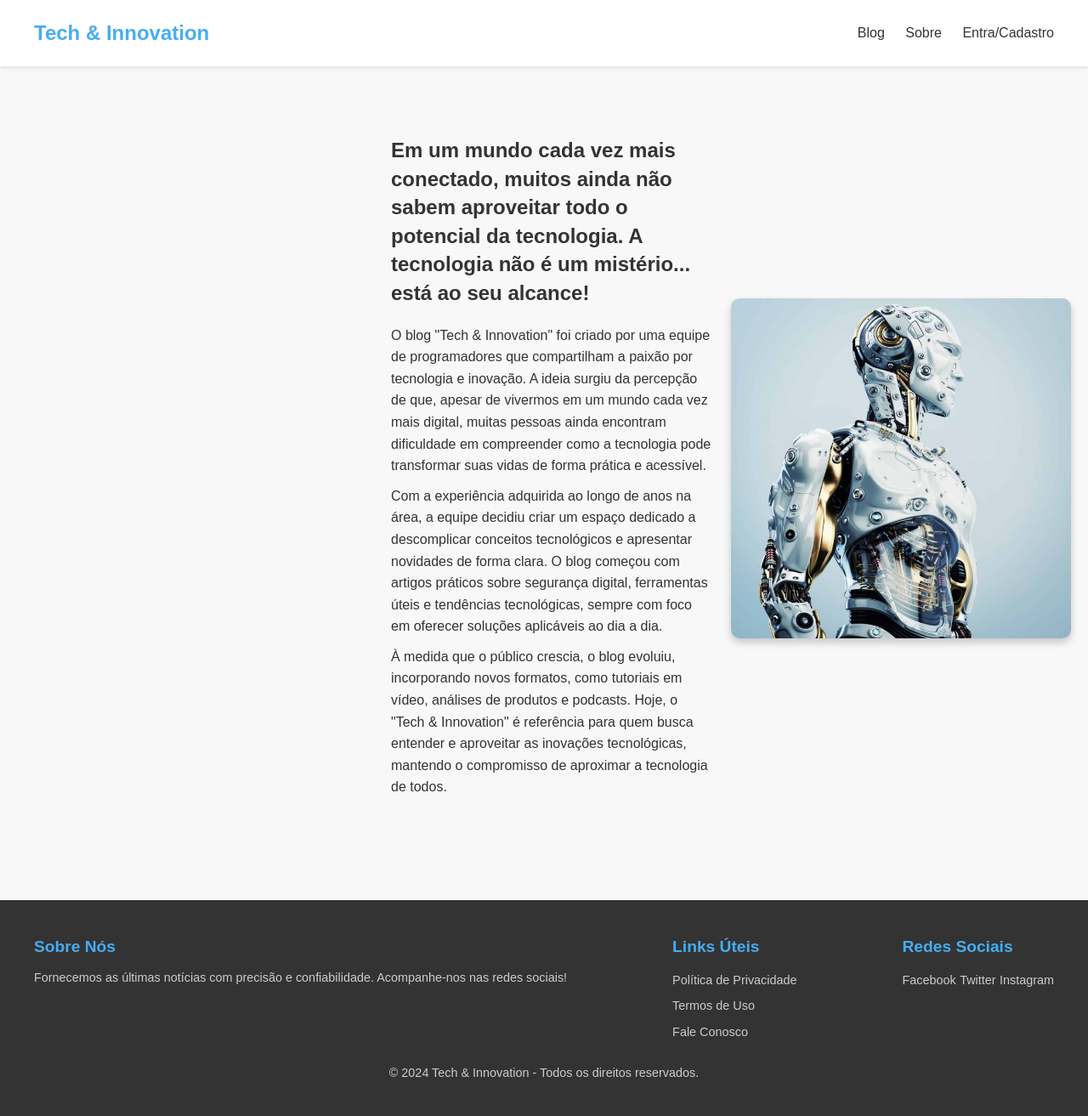
After one commit to Art-Oliver/blog, a PHP site: page /sobre.html in a window 1280 px wide. The commit adds this page. Shown: the whole page at 85% size. Run offline with PHP 8.4, Linux system fonts and the light colour scheme.

Commit message:
Add files via upload
adicionei a pagina "sobre" e "cadastro" e adicionei o rodape

```diff
--- /dev/null
+++ b/sobre.html
@@ -0,0 +1,60 @@
+<!DOCTYPE html>
+<html lang="pt-br">
+<head>
+    <meta charset="UTF-8">
+    <meta name="viewport" content="width=device-width, initial-scale=1.0">
+    <link rel="stylesheet" href="style.css">
+    <link rel="shortcut icon" href="imagens/logo1.webp" type="image/x-icon">
+    <title>Tech & Innovation</title>
+</head>
+<body>
+    <header>
+        <div class="nome-do-blog">Tech & Innovation</div>
+        <nav class="menu">
+            <a href="index.html">Blog</a>
+            <a href="sobre.html">Sobre</a>
+            <a href="cadastro.html">Entra/Cadastro</a>
+        </nav>
+    </header>
+
+    <main class="sobre-container">
+        <div class="texto">
+            <h2>Em um mundo cada vez mais conectado, muitos ainda não sabem aproveitar todo o potencial da tecnologia. A tecnologia não é um mistério... está ao seu alcance!</h2>
+            <p>O blog "Tech & Innovation" foi criado por uma equipe de programadores que compartilham a paixão por tecnologia e inovação. A ideia surgiu da percepção de que, apesar de vivermos em um mundo cada vez mais digital, muitas pessoas ainda encontram dificuldade em compreender como a tecnologia pode transformar suas vidas de forma prática e acessível.</p>
+            <p>Com a experiência adquirida ao longo de anos na área, a equipe decidiu criar um espaço dedicado a descomplicar conceitos tecnológicos e apresentar novidades de forma clara. O blog começou com artigos práticos sobre segurança digital, ferramentas úteis e tendências tecnológicas, sempre com foco em oferecer soluções aplicáveis ao dia a dia.</p>
+            <p>À medida que o público crescia, o blog evoluiu, incorporando novos formatos, como tutoriais em vídeo, análises de produtos e podcasts. Hoje, o "Tech & Innovation" é referência para quem busca entender e aproveitar as inovações tecnológicas, mantendo o compromisso de aproximar a tecnologia de todos.</p>
+        </div>
+        <div class="imagem">
+            <img src="imagens/Robo-musculos-1.jpg" alt="Robo">
+        </div>
+    </main>
+
+    <footer class="rodape">
+        <div class="container-rodape">
+            <div class="sobre-nos">
+                <h4>Sobre Nós</h4>
+                <p>Fornecemos as últimas notícias com precisão e confiabilidade. Acompanhe-nos nas redes sociais!</p>
+            </div>
+            <div class="links-uteis">
+                <h4>Links Úteis</h4>
+                <ul>
+                    <li><a href="#politica-privacidade">Política de Privacidade</a></li>
+                    <li><a href="#termos-uso">Termos de Uso</a></li>
+                    <li><a href="#contato">Fale Conosco</a></li>
+                </ul>
+            </div>
+            <div class="redes-sociais">
+                <h4>Redes Sociais</h4>
+                <a href="https://facebook.com" target="_blank">Facebook</a>
+                <a href="https://twitter.com" target="_blank">Twitter</a>
+                <a href="https://instagram.com" target="_blank">Instagram</a>
+            </div>
+        </div>
+        <div class="direitos">
+            <p>&copy; 2024 Tech & Innovation - Todos os direitos reservados.</p>
+        </div>
+    </footer>
+
+
+</body>
+</html>
--- a/style.css
+++ b/style.css
@@ -1,194 +1,278 @@
 /* Reset básico */
-* { /* Aplica regras para todos os elementos da página */
-    margin: 0; /* Remove a margem padrão */
-    padding: 0; /* Remove o espaçamento interno padrão */
-    box-sizing: border-box; /* Inclui a borda e o padding no tamanho total dos elementos */
+* {
+  margin: 0;
+  padding: 0;
+  box-sizing: border-box;
 }
 
-body { /* Estiliza o corpo da página */
-    font-family: Arial, sans-serif; /* Define a fonte como Arial ou uma genérica sans-serif */
-    background-color: #f8f8f8; /* Define a cor de fundo da página */
-    color: #333; /* Define a cor do texto principal */
-    line-height: 1.6; /* Define o espaçamento entre linhas */
+body {
+  font-family: Arial, sans-serif;
+  background-color: #f8f8f8;
+  color: #333;
+  line-height: 1.6;
 }
 
-/* Cabeçalho */
-header { /* Estiliza o cabeçalho */
-    display: flex; /* Cria um layout flexível para alinhar itens */
-    justify-content: space-between; /* Espaço máximo entre a logo e o menu */
-    align-items: center; /* Alinha verticalmente os itens */
-    padding: 20px 40px; /* Define espaçamento interno no cabeçalho */
-    background-color: #ffffff; /* Define cor de fundo branca */
-    box-shadow: 0px 2px 5px rgba(0, 0, 0, 0.1); /* Adiciona sombra ao cabeçalho */
-    position: fixed; /* Faz com que o cabeçalho permaneça fixo no topo */
-    top: 0; /* Posiciona o cabeçalho no topo da página */
-    width: 100%; /* Faz o cabeçalho ocupar toda a largura da tela */
-    z-index: 1000; /* Garante que o cabeçalho fique na frente de outros elementos */
+
+/*menu*/
+header {
+  display: flex;
+  justify-content: space-between;
+  align-items: center;
+  padding: 20px 40px;
+  background-color: #ffffff;
+  box-shadow: 0px 2px 5px rgba(0, 0, 0, 0.1);
+  position: fixed;
+  top: 0;
+  width: 100%;
+  z-index: 1000;
 }
 
-.nome-do-blog { /* Estiliza o texto da logo */
-    font-size: 24px; /* Tamanho da fonte da logo */
-    font-weight: bold; /* Define a fonte como negrito */
+.nome-do-blog {
+  font-size: 24px;
+  font-weight: bold;
   color: #46adf1;
 }
 
-.menu a { /* Estiliza os links do menu */
-    margin-left: 20px; /* Adiciona espaçamento à esquerda de cada link */
-    text-decoration: none; /* Remove o sublinhado padrão dos links */
-    color: #333; /* Define a cor do texto dos links */
-    font-size: 16px; /* Define o tamanho do texto dos links */
+.menu a {
+  margin-left: 20px;
+  text-decoration: none;
+  color: #333;
+  font-size: 16px;
 }
 
-.menu a:hover { /* Estilo quando o mouse passa sobre os links */
-    text-decoration: underline; /* Adiciona sublinhado ao passar o mouse */
+.menu a:hover {
+  text-decoration: underline;
   color: #46adf1;
   font-weight: 500;
 }
 
-/* Layout principal */
-.noticia-principal { /* Estiliza a área principal da página */
-    display: flex; /* Cria um layout flexível para alinhar imagem e texto lado a lado */
-    flex-direction: row; /* Define a direção dos itens como horizontal */
-    align-items: center; /* Alinha verticalmente imagem e texto */
-    justify-content: center; /* Centraliza o conteúdo na página */
-    margin: 120px auto; /* **Aumentei para 120px para mais espaçamento acima do conteúdo** */
-    max-width: 1200px; /* Limita a largura máxima do conteúdo */
-    padding: 20px; /* Espaçamento interno ao redor do conteúdo */
-    background-color: #ffffff; /* Cor de fundo branco para o bloco principal */
-    box-shadow: 0px 2px 5px rgba(0, 0, 0, 0.1); /* Adiciona sombra ao conteúdo */
-    border-radius: 10px; /* Arredonda os cantos do conteúdo */
+
+/*noticia princial*/
+.noticia-principal {
+  display: flex;
+  flex-direction: row;
+  align-items: center;
+  justify-content: center;
+  margin: 120px auto;
+  max-width: 1200px;
+  padding: 20px;
+  background-color: #ffffff;
+  box-shadow: 0px 2px 5px rgba(0, 0, 0, 0.1);
+  border-radius: 10px;
 }
 
-/* Imagem */
-.imagem-da-noticia-principal img { /* Estiliza a imagem dentro do contêiner */
-    max-width: 500px; /* Define uma largura máxima para a imagem */
-    border-radius: 10px; /* Arredonda os cantos da imagem */
+.imagem-da-noticia-principal img {
+  max-width: 500px;
+  border-radius: 10px;
 }
 
-/* Texto */
-.texto-da-noticia-principal { /* Estiliza o contêiner de texto */
-    margin-left: 40px; /* Adiciona espaçamento à esquerda do texto */
+.texto-da-noticia-principal {
+  margin-left: 40px;
 }
 
-.texto-da-noticia-principal h2 { /* Estiliza o título */
-    font-size: 30px; /* Define o tamanho da fonte do título */
-    color: #46adf1; /* Define a cor do texto do título (cinza claro) */
-    margin-bottom: 20px; /* Adiciona espaçamento abaixo do título */
+.texto-da-noticia-principal h2 {
+  font-size: 30px;
+  color: #46adf1;
+  margin-bottom: 20px;
 }
 
-.texto-da-noticia-principal p { /* Estiliza o parágrafo */
-    font-size: 20px; /* Define o tamanho da fonte do texto principal */
-    font-weight: bold; /* Deixa o texto em negrito */
-    color: #868686; /* Define a cor do texto principal (cinza escuro) */
-}
-
-.secao-noticias { /* Estiliza toda a seção de notícias */
-    padding: 40px; /* Espaçamento interno em volta da seção */
-    background-color: #f9f9f9; /* Cor de fundo clara */
-}
-
-  .area-noticias { /* Contêiner flexível que organiza os itens em grade */
-    display: grid; /* Usa um layout de grid */
-    grid-template-columns: repeat(auto-fit, minmax(300px, 1fr)); /* Colunas responsivas que ajustam o número conforme o espaço disponível */
-    gap: 20px; /* Espaço entre os itens */
-}
-
-  .noticias { /* Estiliza cada item individual de notícia */
-    background: #ffffff; /* Fundo branco */
-    border-radius: 10px; /* Cantos arredondados */
-    box-shadow: 0px 2px 5px rgba(0, 0, 0, 0.1); /* Sombra leve para destacar */
-    overflow: hidden; /* Garante que o conteúdo fique dentro dos limites */
-}
-
-  .noticias img { /* Estiliza a imagem da notícia */
-    width: 100%; /* Faz a imagem ocupar toda a largura do item */
-    height: auto; /* Mantém a proporção da imagem */
-}
-
-  .conteudo-da-noticia { /* Estiliza o conteúdo textual da notícia */
-    padding: 15px; /* Espaçamento interno */
-}
-
-  .data-da-noticia { /* Estiliza a data da notícia */
-    font-size: 0.9rem; /* Tamanho menor */
-    color: #888; /* Cor cinza para diferenciar */
-}
-
-  .titulo-da-noticia { /* Estiliza o título da notícia */
-    font-size: 1.5rem; /* Tamanho maior */
-    color: #46adf1; /* Cor vibrante */
-}
-
-  .texto-da-noticia { /* Estiliza a descrição resumida */
-    font-size: 1rem; /* Tamanho padrão */
-    margin: 10px 0; /* Espaçamento vertical */
-    color: #333; /* Cor escura para leitura */
+.texto-da-noticia-principal p {
+  font-size: 20px;
+  font-weight: bold;
+  color: #868686;
 }
 
 
-/* Estilo geral para a seção do formulário */
-.formulario {
-    margin: 40px auto; /* Centraliza a seção */
-    max-width: 600px; /* Define uma largura máxima */
-    background-color: #ffffff; /* Fundo branco */
-    padding: 20px; /* Espaçamento interno */
-    border-radius: 10px; /* Cantos arredondados */
-    box-shadow: 0px 2px 10px rgba(0, 0, 0, 0.1); /* Sombra para destaque */
+/*area das noticias*/
+.secao-noticias {
+  padding: 40px;
+  background-color: #f9f9f9;
 }
 
-  /* Estilo do título da seção */
-.formulario h2 {
-    text-align: center; /* Centraliza o título */
-    font-size: 1.8rem; /* Tamanho do texto */
-    color: #333; /* Cor escura */
-    margin-bottom: 20px; /* Espaço abaixo do título */
+.area-noticias {
+  display: grid;
+  grid-template-columns: repeat(auto-fit, minmax(300px, 1fr));
+  gap: 20px;
 }
 
-  /* Estilo geral do formulário */
+.noticias {
+  background: #ffffff;
+  border-radius: 10px;
+  box-shadow: 0px 2px 5px rgba(0, 0, 0, 0.1);
+  overflow: hidden;
+}
+
+.noticias img {
+  width: 100%;
+  height: auto;
+}
+
+.conteudo-da-noticia {
+  padding: 15px;
+}
+
+.data-da-noticia {
+  font-size: 0.9rem;
+  color: #888;
+}
+
+.titulo-da-noticia {
+  font-size: 1.5rem;
+  color: #46adf1;
+}
+
+.texto-da-noticia {
+  font-size: 1rem;
+  margin: 10px 0;
+  color: #333;
+}
+
+
+/*formulario de adicionar novas noticias / cadastro*/
+.formulario {
+  margin: 40px auto;
+  max-width: 600px;
+  background-color: #ffffff;
+  padding: 20px;
+  border-radius: 10px;
+  box-shadow: 0px 2px 10px rgba(0, 0, 0, 0.1);
+}
+
+.formulario h2 {
+  text-align: center;
+  font-size: 1.8rem;
+  color: #333;
+  margin-bottom: 20px;
+}
+
 .noticia-form {
   display: flex;
-    flex-direction: column; /* Organiza os elementos em coluna */
-    gap: 15px; /* Espaçamento entre os elementos */
+  flex-direction: column;
+  gap: 15px;
 }
 
-  /* Estilo dos rótulos (labels) */
 .noticia-form label {
-    font-size: 1rem; /* Tamanho do texto */
-    color: #555; /* Cor do texto */
-    font-weight: bold; /* Destaca os rótulos */
+  font-size: 1rem;
+  color: #555;
+  font-weight: bold;
 }
 
-  /* Estilo dos campos de entrada e textarea */
 .noticia-form input, .noticia-form textarea {
-    width: 100%; /* Ocupa toda a largura do formulário */
-    padding: 10px; /* Espaçamento interno */
-    font-size: 1rem; /* Tamanho do texto */
-    border: 1px solid #ddd; /* Borda cinza clara */
-    border-radius: 5px; /* Cantos arredondados */
-    background-color: #f9f9f9; /* Fundo claro */
-    transition: border-color 0.3s ease; /* Transição suave para o foco */
+  width: 100%;
+  padding: 10px;
+  font-size: 1rem;
+  border: 1px solid #ddd;
+  border-radius: 5px;
+  background-color: #f9f9f9;
+  transition: border-color 0.3s ease;
 }
 
-  /* Estilo dos campos ao receber foco */
 .noticia-form input:focus, .noticia-form textarea:focus {
-    border-color: #46adf1; /* Borda vibrante ao focar */
-    outline: none; /* Remove a borda padrão */
-    background-color: #fff; /* Fundo branco ao focar */
+  border-color: #46adf1;
+  outline: none;
+  background-color: #fff;
 }
 
-  /* Estilo do botão de submissão */
 .form-button {
-    background-color: #46adf1; /* Cor de fundo vibrante */
-    color: #ffffff; /* Cor do texto */
-    padding: 10px 20px; /* Espaçamento interno */
-    font-size: 1rem; /* Tamanho do texto */
-    border: none; /* Remove bordas */
-    border-radius: 5px; /* Cantos arredondados */
-    cursor: pointer; /* Indica que é clicável */
-    transition: background-color 0.3s ease; /* Transição suave para hover */
+  background-color: #46adf1;
+  color: #ffffff;
+  padding: 10px 20px;
+  font-size: 1rem;
+  border: none;
+  border-radius: 5px;
+  cursor: pointer;
+  transition: background-color 0.3s ease;
 }
 
-  /* Estilo do botão ao passar o mouse */
 .form-button:hover {
-    background-color: #46adf1; /* Tom mais escuro no hover */
+  background-color: #46adf1;
 }
+
+/* Estilo geral do rodapé */
+.rodape {
+  background-color: #333; /* Fundo escuro */
+  color: #fff; /* Texto branco */
+  padding: 40px 20px; /* Espaçamento interno */
+}
+
+.container-rodape {
+  display: flex; /* Layout flexível */
+  flex-wrap: wrap; /* Permite quebra de linha para telas pequenas */
+  justify-content: space-between; /* Espaça igualmente os itens */
+  max-width: 1200px; /* Limita a largura do rodapé */
+  margin: 0 auto; /* Centraliza o conteúdo */
+}
+
+/* Estilo das seções do rodapé */
+.rodape h4 {
+  font-size: 1.2rem;
+  margin-bottom: 10px;
+  color: #46adf1; /* Destaque para os títulos */
+}
+
+.rodape p, .rodape a {
+  font-size: 0.9rem;
+  line-height: 1.5;
+  color: #ccc; /* Texto em tom claro */
+  text-decoration: none; /* Remove sublinhado dos links */
+}
+
+.rodape a:hover {
+  color: #46adf1; /* Destaque ao passar o mouse */
+}
+
+/* Estilo dos links úteis */
+.links-uteis ul {
+  list-style: none; /* Remove marcadores */
+  padding: 0;
+}
+
+.links-uteis li {
+  margin-bottom: 5px; /* Espaçamento entre itens */
+}
+
+/* Estilo da seção de direitos */
+.direitos {
+  text-align: center; /* Centraliza o texto */
+  margin-top: 20px; /* Espaço acima */
+  font-size: 0.8rem; /* Texto menor */
+  color: #aaa; /* Texto em tom suave */
+}
+
+
+
+/* Seção sobre */
+.sobre-container {
+  display: flex;
+  flex-wrap: wrap;
+  padding: 20px;
+  gap: 20px;
+  align-items: center;
+  padding-top: 160px;
+  padding-bottom: 110px;
+  padding-left: 460px;
+}
+
+.sobre-container .texto {
+  flex: 1;
+  max-width: 600px;
+}
+
+.sobre-container .texto h2 {
+  font-size: 24px;
+  font-weight: bold;
+  margin-bottom: 20px;
+  line-height: 1.4;
+}
+
+.sobre-container .texto p {
+  line-height: 1.6;
+  margin-bottom: 10px;
+}
+
+.sobre-container .imagem img {
+  width: 100%;
+  max-width: 400px;
+  border-radius: 10px;
+  box-shadow: 0 5px 10px rgba(0, 0, 0, 0.2);
+}
```
Also changed, not shown: cadastro.html (added, +30 -0 lines), index.html (+31 -7 lines), Robo-musculos-1.jpg (added). Lines whose indentation alone changed are shown as unchanged.
